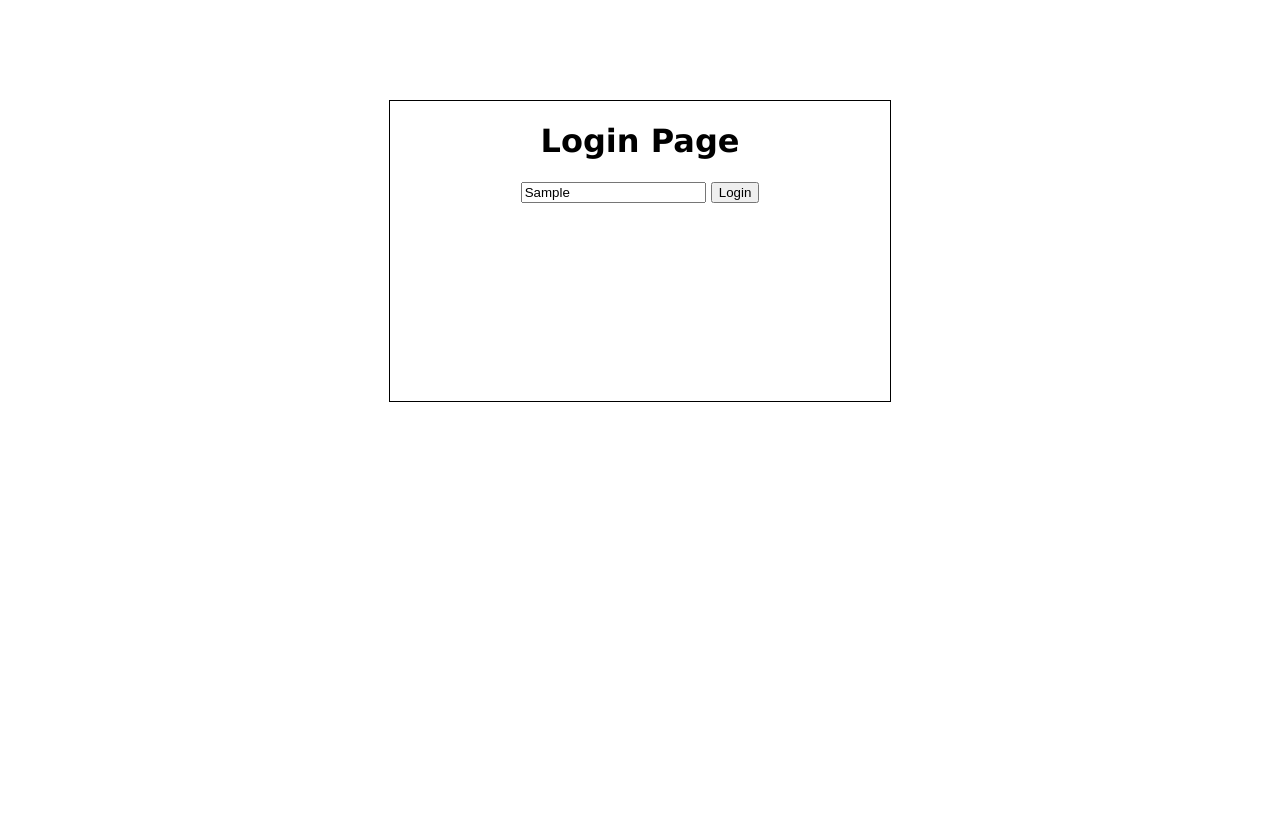
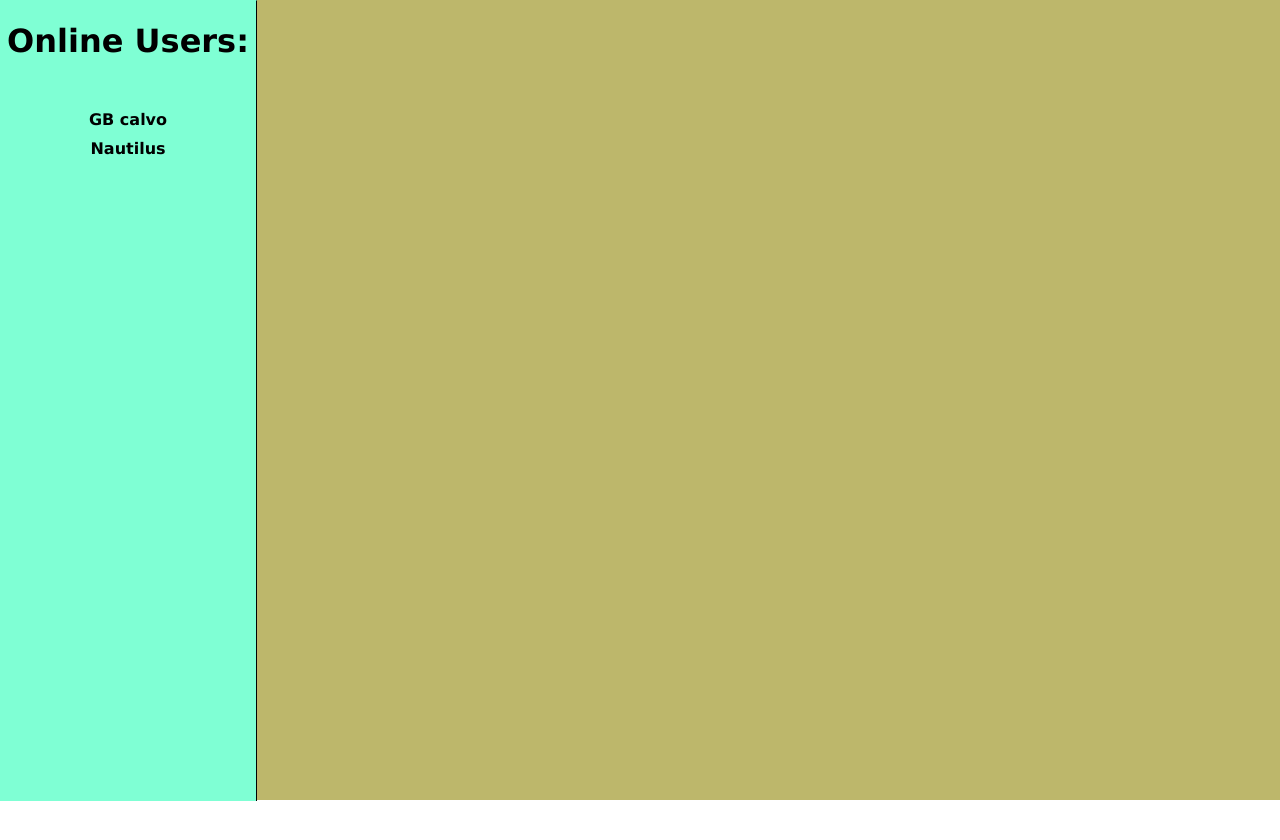
Before and after one commit to FLira2000/chat-app, a website: page html/index/index.html in a window 1280 px wide. Both pictures are taken after typing "Sample" into the empty fields and a click on the input "Login". After the commit the page ends 801 px from the top, so only its background shows below. Drawn offline with nearby package versions, Linux system fonts and the light colour scheme; no server answers.

Commit message:
online users area(wip)

```diff
--- a/html/index/index.css
+++ b/html/index/index.css
@@ -32,3 +32,38 @@ body {
     width: 100%;
     text-align: center;
 }
+
+#chat-area {
+    height: 100%;
+    width: 100%;
+    display: none;
+    background-color: darkkhaki;
+}
+
+#chat-area #users-area {
+    height: 100%;
+    width: 20%;
+    background-color: aquamarine;
+    border-right: 1px solid;
+    border-top: 1px solid transparent;
+}
+
+#chat-area #users-area #online-users-text {
+    text-align: center;
+}
+
+#chat-area #users-area #online-users {
+    margin-top: 50px;
+}
+
+#chat-area #users-area #online-users #users {
+    text-align: center;
+    padding: 0;
+    margin: 0;
+}
+
+#chat-area #users-area #online-users #users li {
+    list-style-type: none;
+    font-weight: 700;
+    margin-bottom: 10px;
+}
--- a/html/index/index.html
+++ b/html/index/index.html
@@ -29,7 +29,19 @@
         </form>
       </div>
     </div>
-    <div id="test"></div>
+    <div id="chat-area">
+        <div id="users-area">
+            <div id="online-users-text">
+                <h1> Online Users: </h1>
+            </div>
+            <div id="online-users">
+                <ul id="users">
+                    <li> GB calvo </li>
+                    <li> Nautilus </li>
+                </ul>
+            </div>
+        </div>
+    </div>
   </body>
 
   <script>
@@ -39,7 +51,8 @@
       if ($("#username").val() == "") {
         alert("Invalid Username!")
       }else {
-        alert("Welcome " + $("#username").val().toString() + "!");
+        $("#login-area").hide();
+        $("#chat-area").show();
       }
     });
   </script>
```
